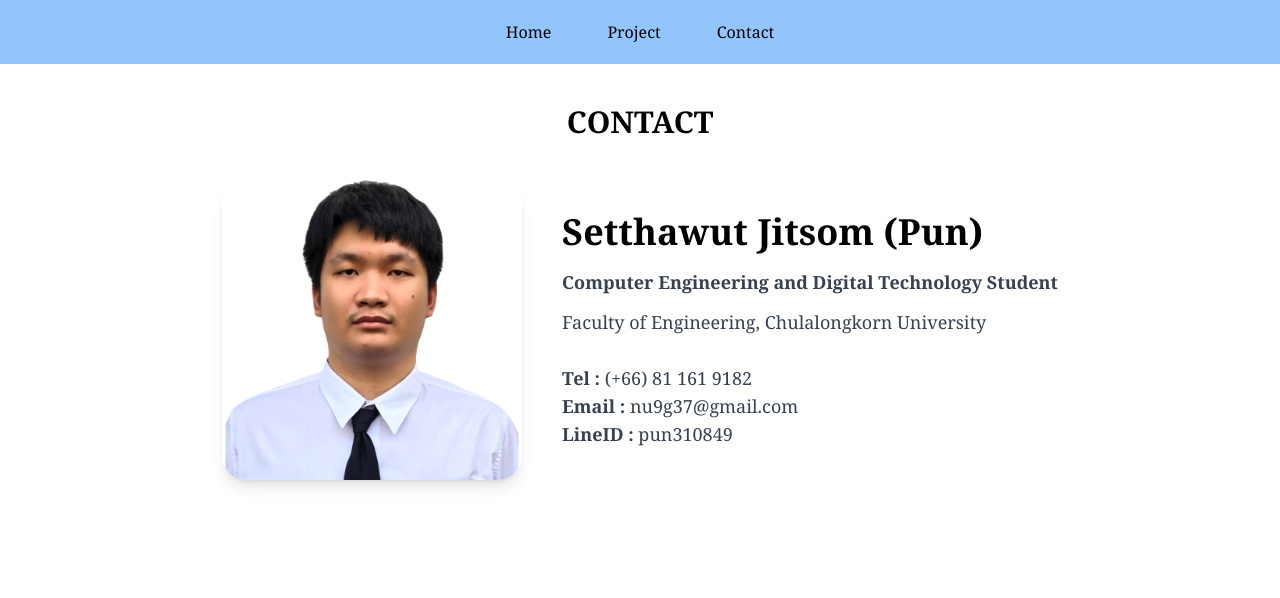
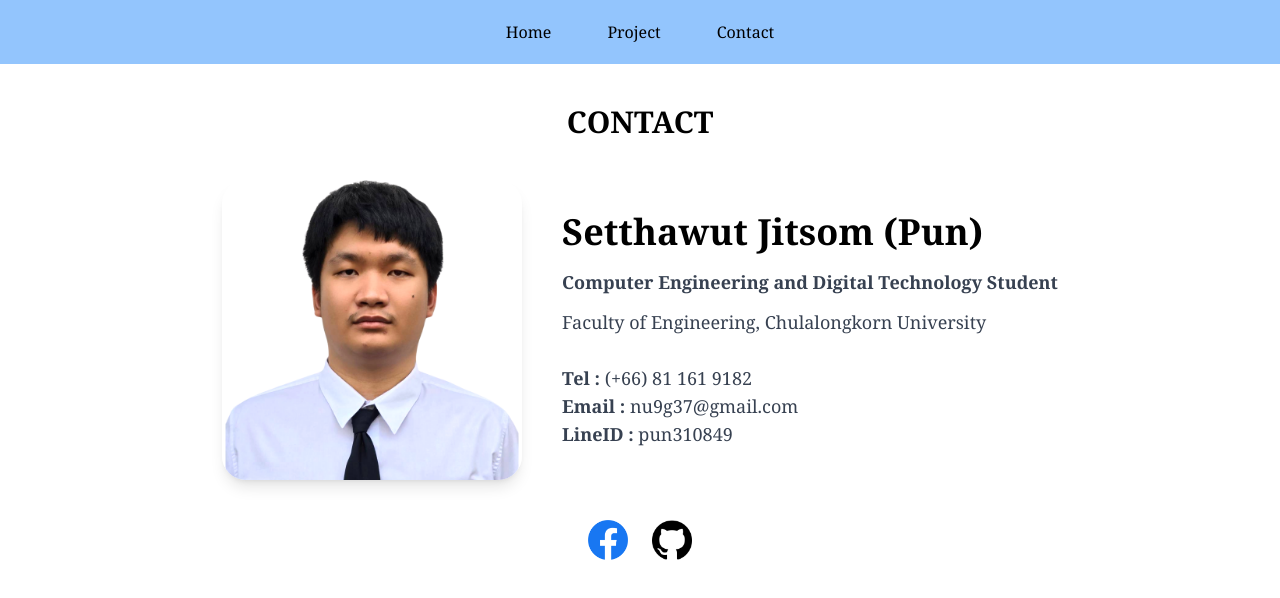
Before and after one commit to nu9g37/nu9g37.github.io, a plain HTML site: page contact.html in a window 1280 px wide. Drawn offline with nearby package versions, Linux system fonts and the light colour scheme.

Commit message:
Add Contact

```diff
--- a/contact.html
+++ b/contact.html
@@ -43,6 +43,17 @@
 
     </div>
   </div>
+  <span class="flex justify-center">
+    <a href="https://www.facebook.com/Nu9g37.Pun/" class="ml-3 mr-3">
+      <img src="Image/facebook-logo.png" style="width: 40px;">
+    </a>
+    <a href="https://github.com/nu9g37" class="ml-3 mr-3">
+      <img src="Image/github-logo.png" style="width: 40px;">
+    </a>
+    <!-- <a href="https://github.com/nu9g37" class="ml-3 mr-3">
+      <img src="Image/discord-logo.png" style="width: 40px;">
+    </a> -->
+  </span>
 </body>
 
 </html>
```
Also changed, not shown: Image/discord-logo.png (added), Image/facebook-logo.png (added), Image/github-logo.png (added).
